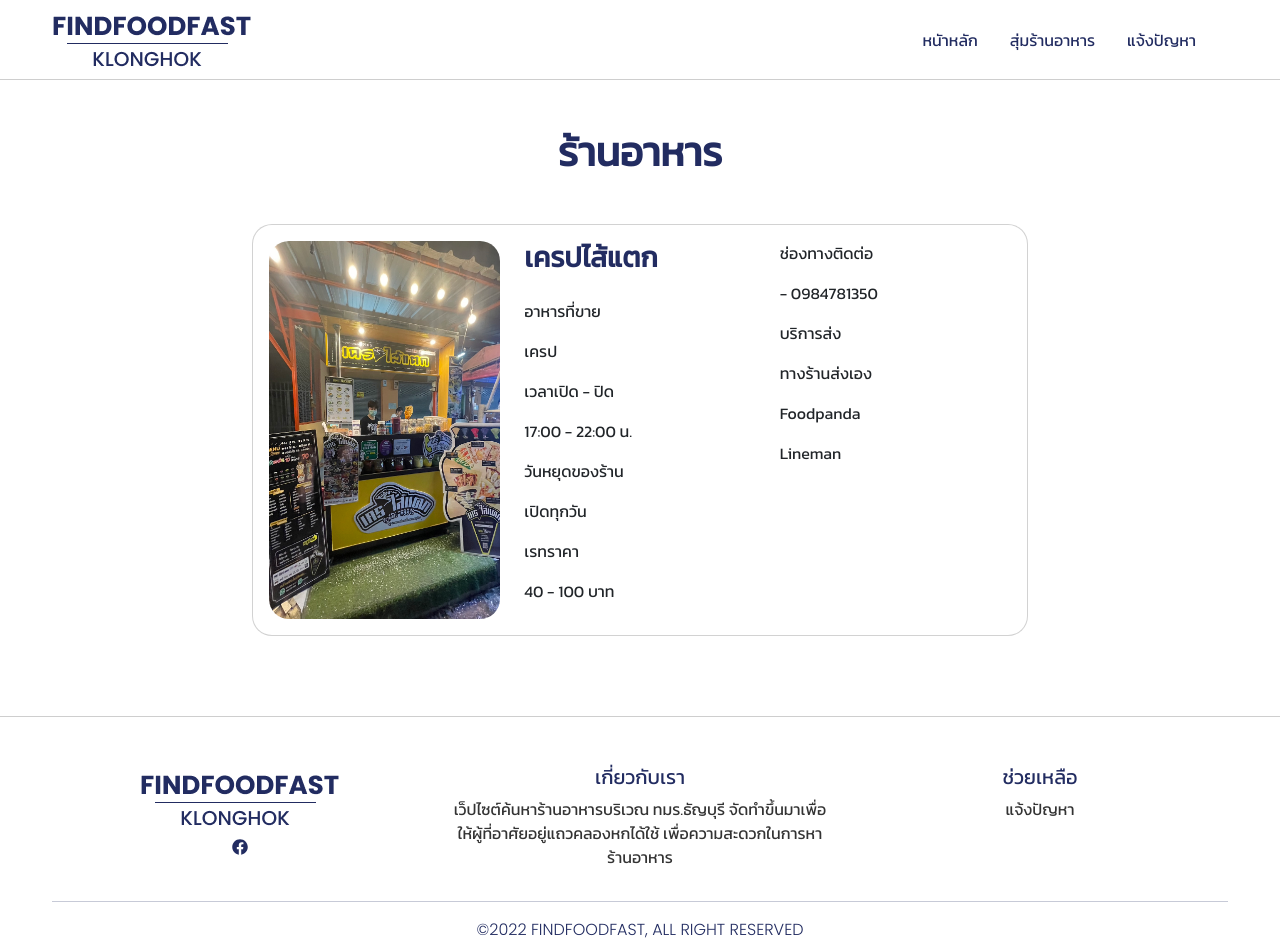
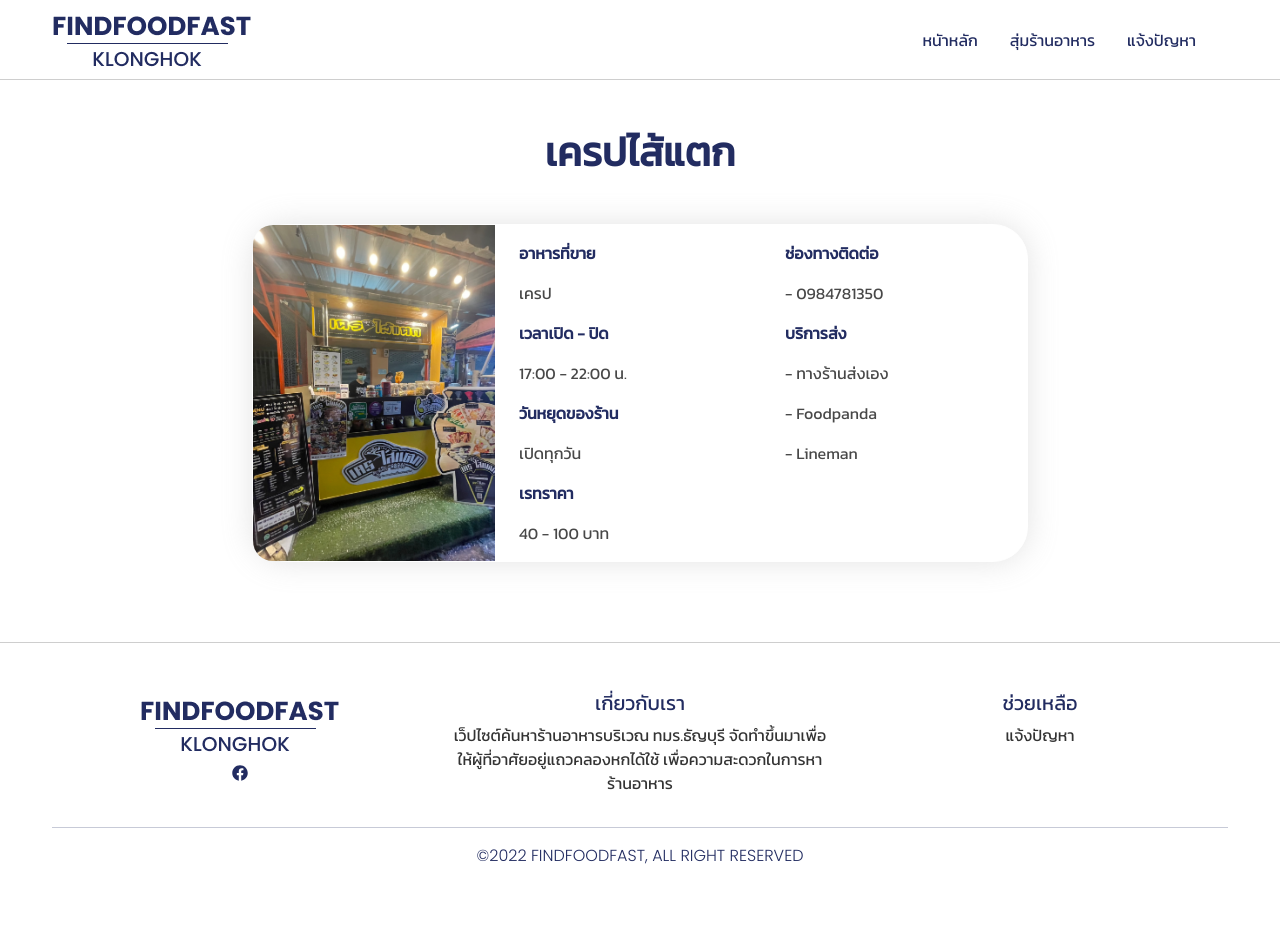
Before and after one commit to 9newton/findfoodfast-project, a React (Create React App) app in the folder front-end/: page /home/restaurant in a window 1280 px wide. After the commit the page ends 868 px from the top, so only its background shows below. Built offline with nearby package versions, Linux system fonts and the light colour scheme; the HTML template or start-up script is replaced by a standard one.

Commit message:
update restaurant

```diff
--- a/front-end/src/components/Home/ContentHome/ContentHome.css
+++ b/front-end/src/components/Home/ContentHome/ContentHome.css
@@ -14,7 +14,7 @@
     box-shadow: 0px 0px 30px #a5a5a54f;
 }
 
-.img-cover {
+.img-cover-show {
     width: 240px;
     height: 350px;
     border-radius: 20px;
--- a/front-end/src/components/Home/ContentHome/ContentHome.js
+++ b/front-end/src/components/Home/ContentHome/ContentHome.js
@@ -17,7 +17,7 @@ function Content() {
 
 <div className="row">
         <div className='col-12 col-md-6 l'>
-        <img className='img-cover' src={Img} alt=""/>
+        <img className='img-cover-show' src={Img} alt=""/>
         </div>
         <div className='col-12 col-md-6 py-3 py-md-0 r'>
         <span className='h3'>เครปไส้แตก </span>
--- a/front-end/src/components/Home/Restaurant/ContentRestaurant.css
+++ b/front-end/src/components/Home/Restaurant/ContentRestaurant.css
@@ -9,4 +9,25 @@
 .img-cover{
     width: 100%;
     height: 100%;
+    border-radius: 20px 0px 0px 20px;
 }
+.heading-name{
+    color: #222C61;
+    font-weight:bold;
+}
+.description{
+    color: #484848;
+    font-weight: lighter;
+}
+.soi{
+    font-size: 12px;
+    justify-content:end;
+}
+.card-body-unset{
+    all: unset;
+}
+.card-restaurant{
+    border-radius: 35px;
+    border-color: white;
+    box-shadow: 0px 0px 30px #a5a5a54f;
+}
--- a/front-end/src/components/Home/Restaurant/ContentRestaurant.js
+++ b/front-end/src/components/Home/Restaurant/ContentRestaurant.js
@@ -13,7 +13,7 @@ import { FaMapMarkerAlt } from "@react-icons/all-files/fa/FaMapMarkerAlt";
 function ContentRestaurant() {
   return (
     <div className="content-restaurant">
-      <h1 className="content-head mb-4 mt-4 mt-md-0">ร้านอาหาร</h1>
+      <h1 className="content-head mb-4 mt-4 mt-md-0">เครปไส้แตก</h1>
       <Container>
         <Row>
           <Col
@@ -23,48 +23,48 @@ function ContentRestaurant() {
             xxl={{ span: 6, offset: 3 }}
             className="mt-4 form"
           >
-            <Card className="card-admin">
-              <Card.Body>
+            <Card className="card-restaurant">
+              <Card.Body className="card-body-unset">
                 <Row>
                   <Col
                     xs={{ span: 12, offset: 0 }}
-                    md={{ span: 12, offset: 0 }}
+                    md={{ span: 4, offset: 0 }}
                     xl={{ span: 4, offset: 0 }}
                     className=" form"
                   >
                     <img className="img-cover" src={ImgCover} alt="" />
                   </Col>
                   <Col
-                    xs={{ span: 12, offset: 0 }}
-                    md={{ span: 12, offset: 0 }}
+                    xs={{ span: 6, offset: 0 }}
+                    md={{ span: 4, offset: 0 }}
                     xl={{ span: 3, offset: 0 }}
                     className=" form"
                   >
-                    <span className="h3">เครปไส้แตก </span>
-                    <div className="mt-4">
-                    <p>อาหารที่ขาย</p>
-                    <p>เครป</p>
-                    <p>เวลาเปิด - ปิด</p>
-                    <p>17:00 - 22:00 น.</p>
-                    <p>วันหยุดของร้าน</p>
-                    <p>เปิดทุกวัน</p>
-                    <p>เรทราคา</p>
-                    <p>40 - 100 บาท</p>
+                    <div className="mt-3">
+                    <p className="heading-name">อาหารที่ขาย</p>
+                    <p className="description">เครป</p>
+                    <p className="heading-name">เวลาเปิด - ปิด</p>
+                    <p className="description">17:00 - 22:00 น.</p>
+                    <p className="heading-name">วันหยุดของร้าน</p>
+                    <p className="description">เปิดทุกวัน</p>
+                    <p className="heading-name">เรทราคา</p>
+                    <p className="description">40 - 100 บาท</p>
                     </div>
                   </Col>
                   <Col
-                    xs={{ span: 12, offset: 0 }}
-                    md={{ span: 12, offset: 0 }}
+                    xs={{ span: 6, offset: 0 }}
+                    md={{ span: 4, offset: 0 }}
                     xl={{ span: 3, offset: 1 }}
                     className=" form"
                   >
-
-                    <p>ช่องทางติดต่อ</p>
-                    <p>- 0984781350</p>
-                    <p>บริการส่ง</p>
-                    <p>ทางร้านส่งเอง</p>
-                    <p>Foodpanda</p>
-                    <p>Lineman</p>
+                    <div className="mt-3">
+                    <p className="heading-name">ช่องทางติดต่อ</p>
+                    <p className="description">- 0984781350</p>
+                    <p className="heading-name">บริการส่ง</p>
+                    <p className="description">- ทางร้านส่งเอง</p>
+                    <p className="description">- Foodpanda</p>
+                    <p className="description">- Lineman</p>
+                    </div>
                   </Col>
                 </Row>
               </Card.Body>
```
